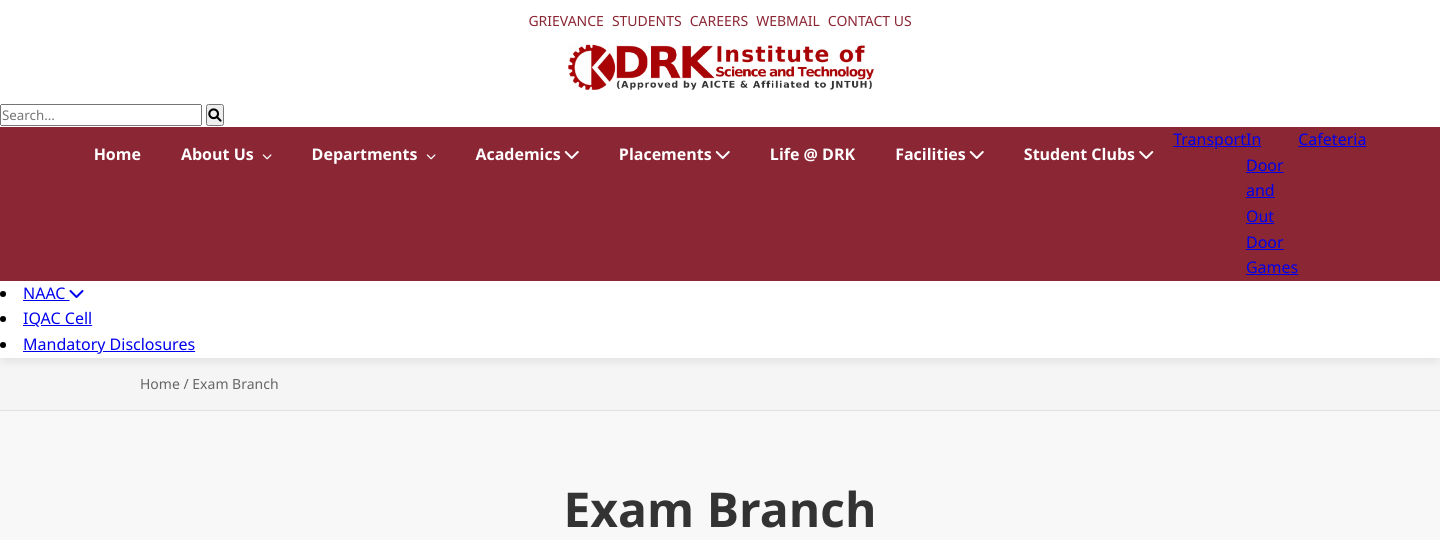
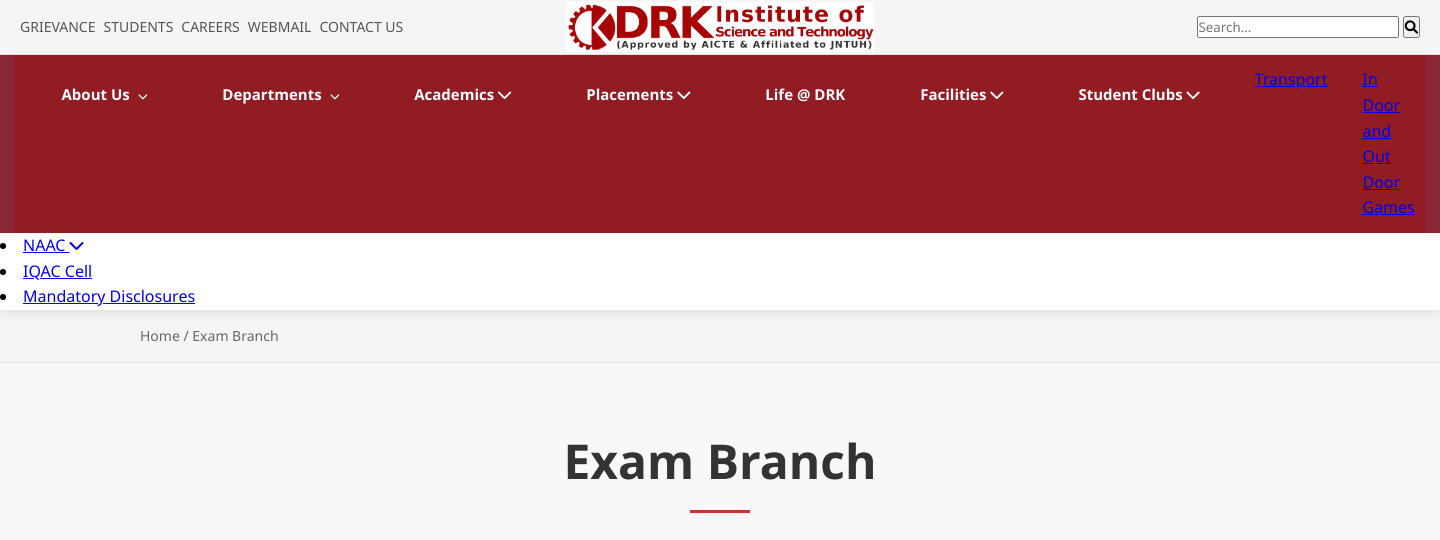
Before and after one commit to ksampathreddy/College-Website, a PHP site: page /pages/exam-branch.html in a window 1440 px wide; the page is wider, and only the part inside the window is pictured. Shown: the top 540 px of that part. Run offline with PHP 8.4, Linux system fonts and the light colour scheme.

Commit message:
changes in header

```diff
--- a/static/style.css
+++ b/static/style.css
@@ -11,6 +11,121 @@ body {
   line-height: 1.6;
 }
 
+/* Header Styles */
+.top-bar {
+  background-color: #f5f5f5;
+  padding: 8px 20px;
+  display: flex;
+  justify-content: space-between;
+  align-items: center;
+  border-bottom: 1px solid #e0e0e0;
+  position: relative;
+}
+
+.top-links ul {
+  list-style: none;
+  display: flex;
+  gap: 22px;
+  font-size: 14px;
+}
+
+.top-links li a {
+  color: #555;
+  text-decoration: none;
+  font-weight: 500;
+  transition: color 0.3s;
+  padding: 5px 0;
+  position: relative;
+}
+
+.top-links li a:hover,
+.top-links li a:focus {
+  color: #911c24;
+}
+
+.top-links li a:hover::after {
+  content: '';
+  position: absolute;
+  bottom: 0;
+  left: 0;
+  width: 100%;
+  height: 2px;
+  background-color: #911c24;
+}
+
+.logo-container {
+  position: absolute;
+  left: 50%;
+  transform: translateX(-50%);
+}
+
+.main-logo {
+  height: 40px;
+  width: auto;
+}
+
+.search-container {
+  display: flex;
+  align-items: center;
+  margin-left: auto;
+}
+
+.search-container input {
+  padding: 6px 12px;
+  border: 1px solid #ddd;
+  border-radius: 20px 0 0 20px;
+  outline: none;
+  width: 180px;
+  font-size: 12px;
+}
+
+.search-container button {
+  padding: 6px 12px;
+  background-color: #911c24;
+  color: white;
+  border: none;
+  border-radius: 0 20px 20px 0;
+  cursor: pointer;
+  font-size: 12px;
+}
+
+.main-nav {
+  background-color: #911c24;
+  padding: 12px 30px;
+}
+
+.nav-links {
+  list-style: none;
+  display: flex;
+  justify-content: center;
+  gap: 35px;
+}
+
+.nav-links li a {
+  text-decoration: none;
+  color: white;
+  font-size: 15px;
+  font-weight: 500;
+  font-weight: bold;
+  padding: 5px 0;
+  position: relative;
+}
+
+.nav-links li a::after {
+  content: '';
+  position: absolute;
+  bottom: 0;
+  left: 0;
+  width: 0;
+  height: 2px;
+  background-color: white;
+  transition: width 0.3s;
+}
+
+.nav-links li a:hover::after,
+.nav-links li a:focus::after {
+  width: 100%;
+}
  /* Base Styles */
         * {
             margin: 0;
```
